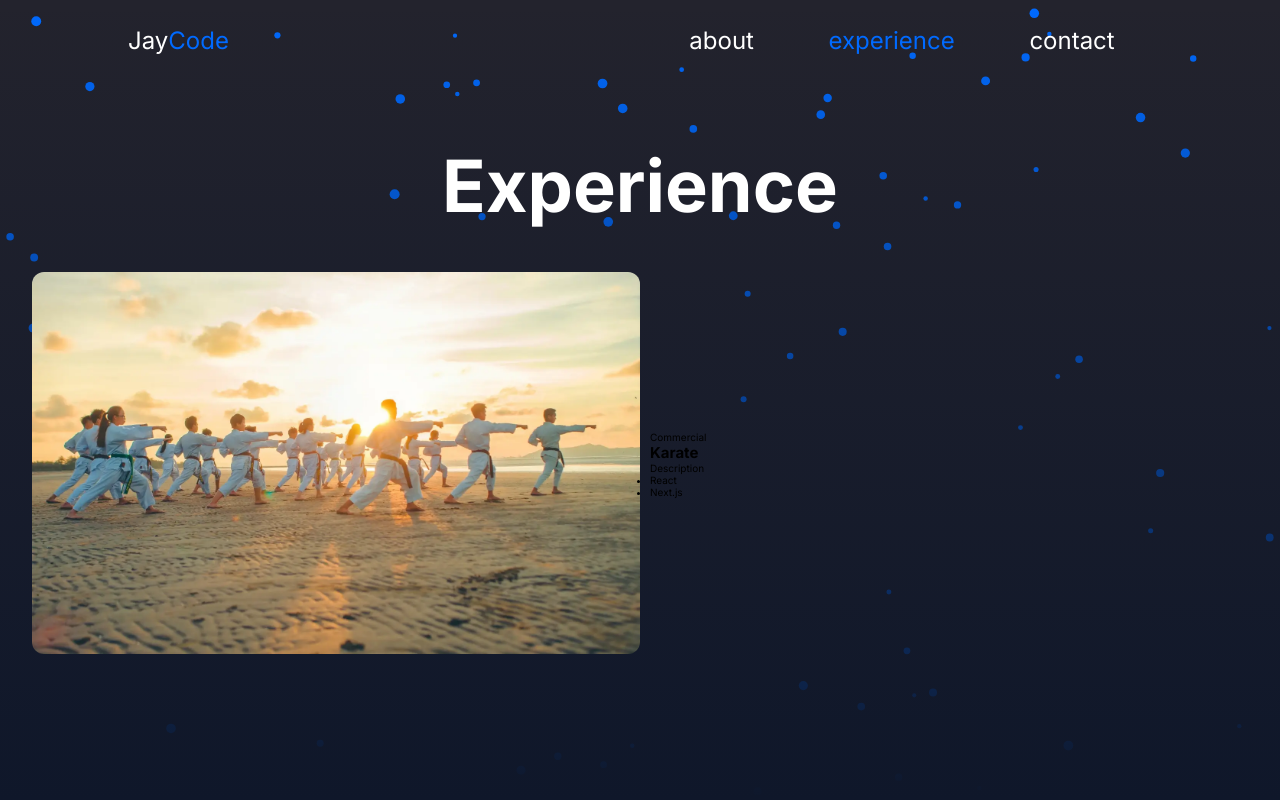
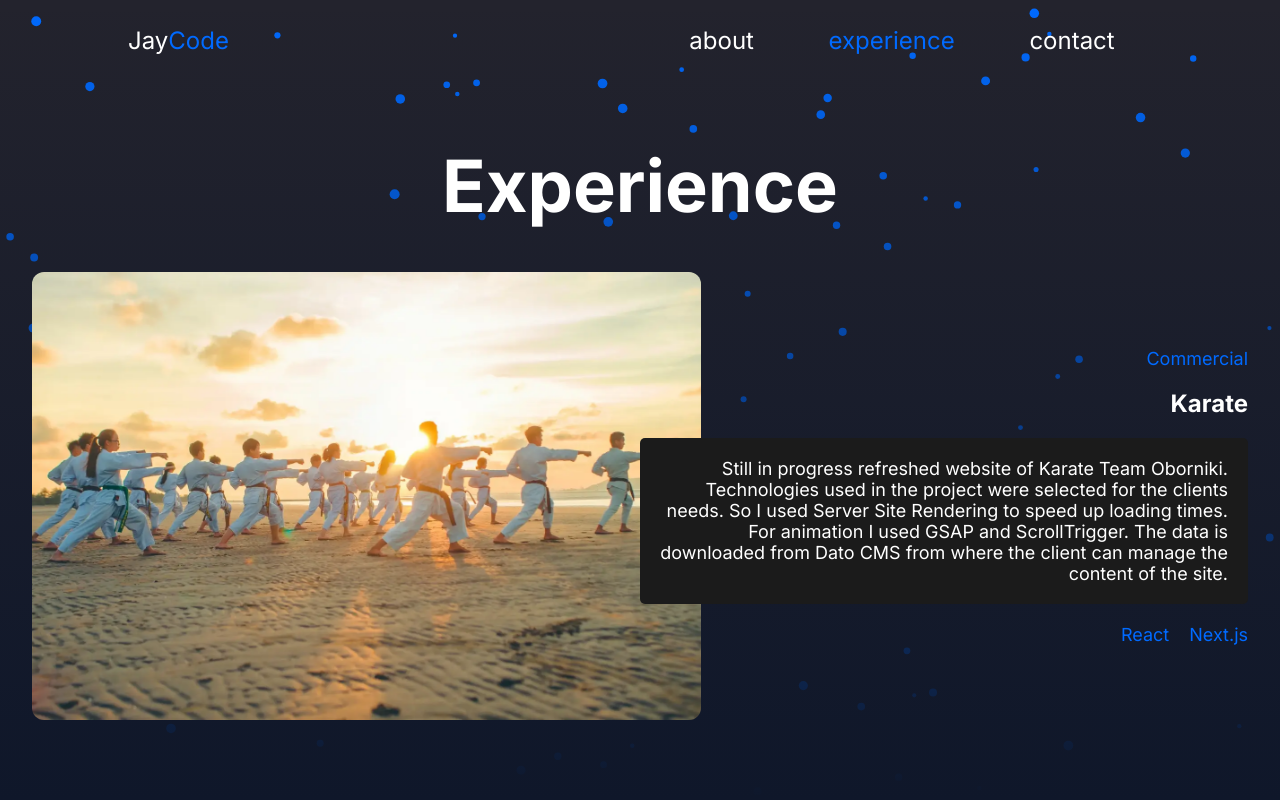
Before and after one commit to JayCodeGitHub/jaycode.pl, a Next.js app: page /experience in a window 1280 px wide. Shown: the top 800 px of the page. Built offline with nearby package versions, Linux system fonts and the light colour scheme.

Commit message:
Styled project for desktop

```diff
--- a/src/components/project/project.styles.ts
+++ b/src/components/project/project.styles.ts
@@ -2,17 +2,26 @@ import styled from "styled-components";
 import Image from "next/image";
 
 export const StyledWrapper = styled.div`
-    display: flex;
-    align-items: center;
     position: relative;
     width: 100%;
     margin-bottom: 150px;
     gap: 10px;
+    height: 25vw;
+    ${({ theme }) => theme.mq.desktop} {
+        height: 35vw;
+    }
+    ${({ theme }) => theme.mq.bigDesktop} {
+        height: 25vw;
+    }
 `
 
-export const StyledImageWrapper = styled.a`
-    width: 50%;
+export const StyledImageWrapper = styled.a<{order: number}>`
+    width: 55%;
     height: 100%;
+    position: absolute;
+    top: 0;
+    left: 0;
+    left: ${({ order }) => order % 2 === 0 ?  '0' : '45%'};
 `
 
 export const StyledImage = styled(Image)`
@@ -22,14 +31,46 @@ export const StyledImage = styled(Image)`
     border-radius: 1.2rem;
 `
 
-export const StyledDescriptionsWrapper = styled.div``
+export const StyledDescriptionsWrapper = styled.div<{order: number}>`
+    position: absolute;
+    top: 0;
+    left: 50%;
+    left: ${({ order }) => order % 2 === 0 ?  '50%' : '0'};
+    display: flex;
+    flex-direction: column;
+    justify-content: center;
+    align-items: ${({ order }) => order % 2 === 0 ?  'flex-end' : 'flex-start'};
+    gap: 2rem;
+    width: 50%;
+    height: 100%;
+`
 
-export const StyledType = styled.p``
+export const StyledType = styled.p`
+    color: ${({ theme }) => theme.primary};
+    font-size: ${({ theme }) => theme.font.size.xs};
+`
 
-export const StyledTitle = styled.h2``
+export const StyledTitle = styled.h2`
+    color: ${({ theme }) => theme.white};
+    font-size: ${({ theme }) => theme.font.size.s};
+`
 
-export const StyledDescription = styled.p``
+export const StyledDescription = styled.p`
+    color: ${({ theme }) => theme.white};
+    font-size: ${({ theme }) => theme.font.size.xs};
+    background-color: #1b1b1b;
+    text-align: right;
+    padding: 20px;
+    border-radius: .5rem;
+`
 
-export const StyledTechnologiesWrapper = styled.ul``
+export const StyledTechnologiesWrapper = styled.ul`
+    color: ${({ theme }) => theme.primary};
+    display: flex;
+    gap: 2rem;
+    list-style: none;
+`
 
-export const StyledTechnology = styled.li``
+export const StyledTechnology = styled.li`
+    font-size: ${({ theme }) => theme.font.size.xs};
+`
--- a/src/components/project/project.tsx
+++ b/src/components/project/project.tsx
@@ -10,10 +10,14 @@ import {
   StyledTechnology,
 } from "./project.styles";
 
-export default function Project() {
+export interface ProjectProps {
+  i: number;
+}
+
+export default function Project({ i }: ProjectProps) {
   return (
     <StyledWrapper>
-      <StyledImageWrapper>
+      <StyledImageWrapper order={i}>
         <StyledImage
           src={"/images/karate.webp"}
           width={1590}
@@ -21,10 +25,16 @@ export default function Project() {
           alt="Project image"
         />
       </StyledImageWrapper>
-      <StyledDescriptionsWrapper>
+      <StyledDescriptionsWrapper order={i}>
         <StyledType>Commercial</StyledType>
         <StyledTitle>Karate</StyledTitle>
-        <StyledDescription>Description</StyledDescription>
+        <StyledDescription>
+          Still in progress refreshed website of Karate Team Oborniki.
+          Technologies used in the project were selected for the clients needs.
+          So I used Server Site Rendering to speed up loading times. For
+          animation I used GSAP and ScrollTrigger. The data is downloaded from
+          Dato CMS from where the client can manage the content of the site.
+        </StyledDescription>
         <StyledTechnologiesWrapper>
           <StyledTechnology>React</StyledTechnology>
           <StyledTechnology>Next.js</StyledTechnology>
--- a/src/components/projects/projects.tsx
+++ b/src/components/projects/projects.tsx
@@ -4,9 +4,9 @@ import Project from "../project/project";
 export default function Projects() {
   return (
     <StyledWrapper>
-      <Project />
-      <Project />
-      <Project />
+      <Project i={0} />
+      <Project i={1} />
+      <Project i={2} />
     </StyledWrapper>
   );
 }
```
